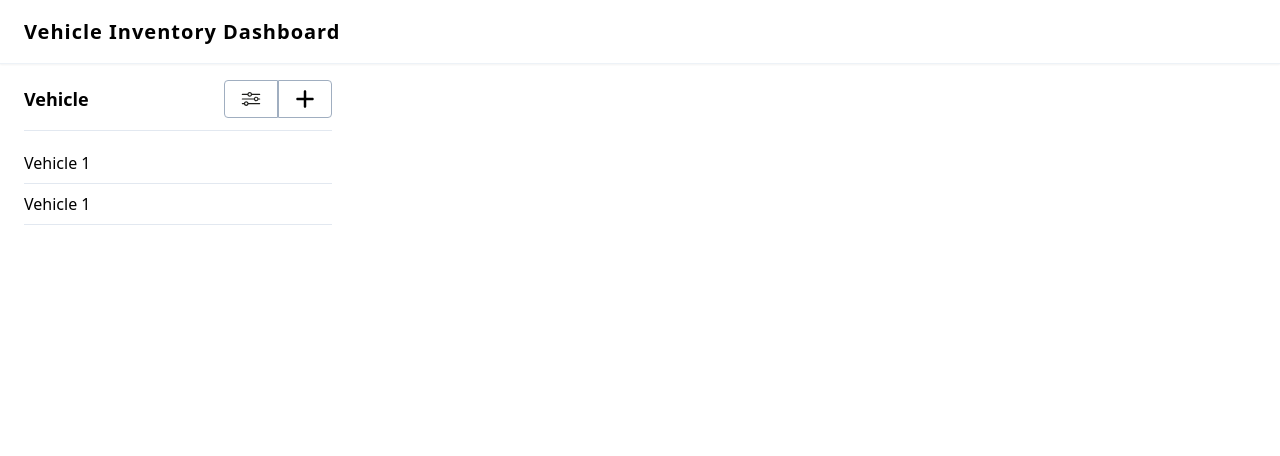
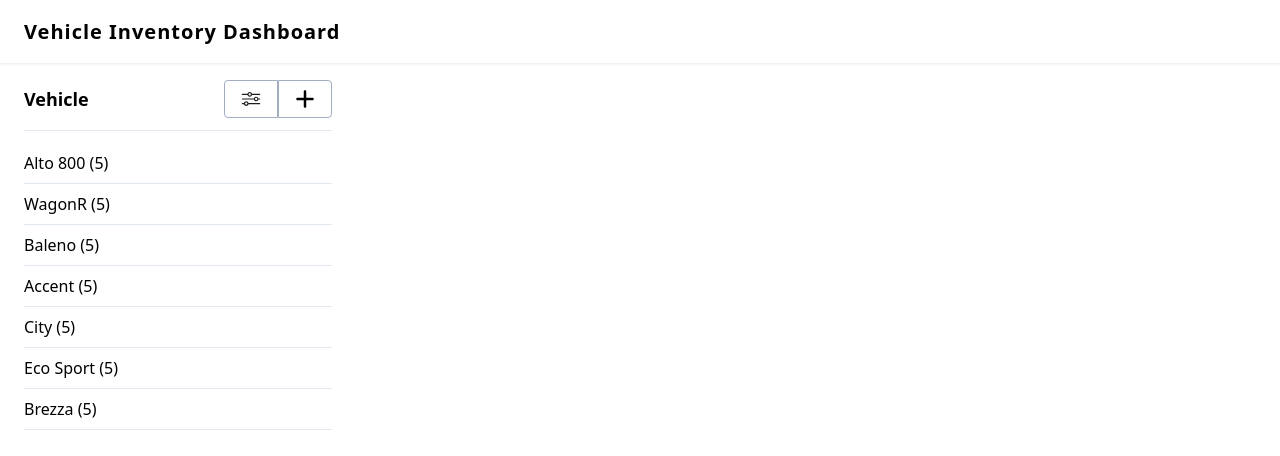
Before and after one commit to mukeshyadav/vehicleinventory, a React (Create React App) app: page / in a window 1280 px wide. Shown: the top 456 px of the page. Built offline with nearby package versions, Linux system fonts and the light colour scheme; data requests are answered from the project's data file.

Commit message:
added react-infinite scroll plugin, added db.json for dummy data, added context, reducer and custom hook for api call useApi, structure the app to handle reducer and context

```diff
--- a/db.json
+++ b/db.json
@@ -5,49 +5,56 @@
       "model": "Alto 800",
       "year": 2011,
       "price": "400000",
-      "qty": "5"
+      "qty": "5",
+      "id": 1
     },
     {
       "brand": "Maruti",
       "model": "WagonR",
       "year": 2017,
       "price": "600000",
-      "qty": "5"
+      "qty": "5",
+      "id": 2
     },
     {
       "brand": "Maruti",
       "model": "Baleno",
       "year": 2018,
       "price": "800000",
-      "qty": "5"
+      "qty": "5",
+      "id": 3
     },
     {
       "brand": "Hyundai",
       "model": "Accent",
       "year": 2017,
       "price": "100000",
-      "qty": "5"
+      "qty": "5",
+      "id": 4
     },
     {
       "brand": "Honda",
       "model": "City",
       "year": 2018,
       "price": "700000",
-      "qty": "5"
+      "qty": "5",
+      "id": 5
     },
     {
       "brand": "Ford",
       "model": "Eco Sport",
       "year": 2018,
       "price": "1100000",
-      "qty": "5"
+      "qty": "5",
+      "id": 6
     },
     {
       "brand": "Honda",
       "model": "Brezza",
       "year": 2019,
       "price": "1200000",
-      "qty": "5"
+      "qty": "5",
+      "id": 7
     }
   ]
 }
--- a/package.json
+++ b/package.json
@@ -9,6 +9,7 @@
     "json-server": "^0.16.1",
     "react": "^16.13.1",
     "react-dom": "^16.13.1",
+    "react-infinite-scroll-hook": "^2.0.1",
     "react-scripts": "3.4.1",
     "tailwindcss": "^1.4.6"
   },
--- a/src/App.js
+++ b/src/App.js
@@ -1,10 +1,25 @@
-import React from "react";
+import React, { useContext, useReducer, useEffect } from "react";
+
 import Header from "./components/header";
 import IcoFilter from "./images/filter.svg";
 import IcoAdd from "./images/add.svg";
+import VehicleList from "./components/VehicleList";
 
-function App() {
+import VehicleContext from "./context";
+import VehicleReducer from "./reducer";
+import { useApi } from "./hooks/useApi";
+
+export default function App() {
+  const initialAppState = useContext(VehicleContext);
+  const [state, dispatch] = useReducer(VehicleReducer, initialAppState);
+  const allVehiclesData = useApi("http://localhost:3001/vehicles");
+
+  useEffect(() => {
+    dispatch({ type: "GET_VEHICLES", payload: allVehiclesData });
+  }, [allVehiclesData]);
+
   return (
+    <VehicleContext.Provider value={{ state, dispatch }}>
       <div className="app">
         <Header />
         <div className="flex mb-4 pt-20 px-6 w-full max-w-screen-xl mx-auto">
@@ -21,16 +36,12 @@ function App() {
               </div>
             </div>
             <div className="results">
-            <ul>
-              <li className="border-b pb-2 pt-2">Vehicle 1</li>
-              <li className="border-b pb-2 pt-2">Vehicle 1</li>
-            </ul>
+              <VehicleList />
             </div>
           </div>
-        <div class="w-3/4"></div>
+          <div className="w-3/4"></div>
         </div>
       </div>
+    </VehicleContext.Provider>
   );
 }
-
-export default App;
--- /dev/null
+++ b/src/components/VehicleList/index.js
@@ -0,0 +1,15 @@
+import React, { useContext } from "react";
+import vehicleContext from "../../context";
+
+export default function VehicleList() {
+  const { state, dispath } = useContext(vehicleContext);
+  return (
+    <ul>
+      {state.vehicles.map(vehicle => (
+        <li className="border-b pb-2 pt-2" key={vehicle.id}>
+          {vehicle.model} ({vehicle.qty})
+        </li>
+      ))}
+    </ul>
+  );
+}
--- /dev/null
+++ b/src/context.js
@@ -0,0 +1,7 @@
+import React from "react";
+
+const vehicleContext = React.createContext({
+  vehicles: []
+});
+
+export default vehicleContext;
--- /dev/null
+++ b/src/hooks/useApi.js
@@ -0,0 +1,17 @@
+import { useState, useEffect } from "react";
+
+export function useApi(url) {
+  const [data, setData] = useState([]);
+
+  useEffect(() => {
+    getApiData(data);
+  }, []);
+
+  const getApiData = async () => {
+    const response = await fetch(url);
+
+    const responseData = await response.json();
+    setData(responseData);
+  };
+  return data;
+}
--- /dev/null
+++ b/src/reducer.js
@@ -0,0 +1,12 @@
+export default function vehicleReducer(state, action) {
+  switch (action.type) {
+    case "GET_VEHICLES":
+      return { ...state, vehicles: action.payload };
+      break;
+    case "ADD_VEHICLE":
+      return state;
+      break;
+    default:
+      return state;
+  }
+}
```
Also changed, not shown: 1 other file (tests, documents, lock files or other folders). Lines whose indentation alone changed are shown as unchanged.
